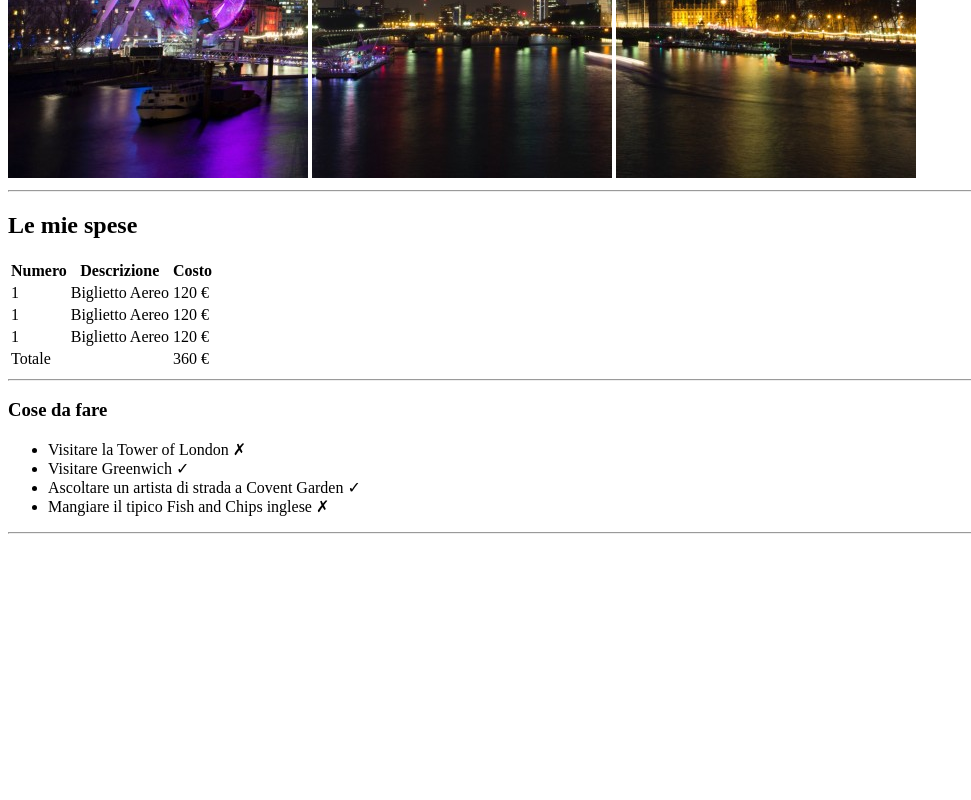
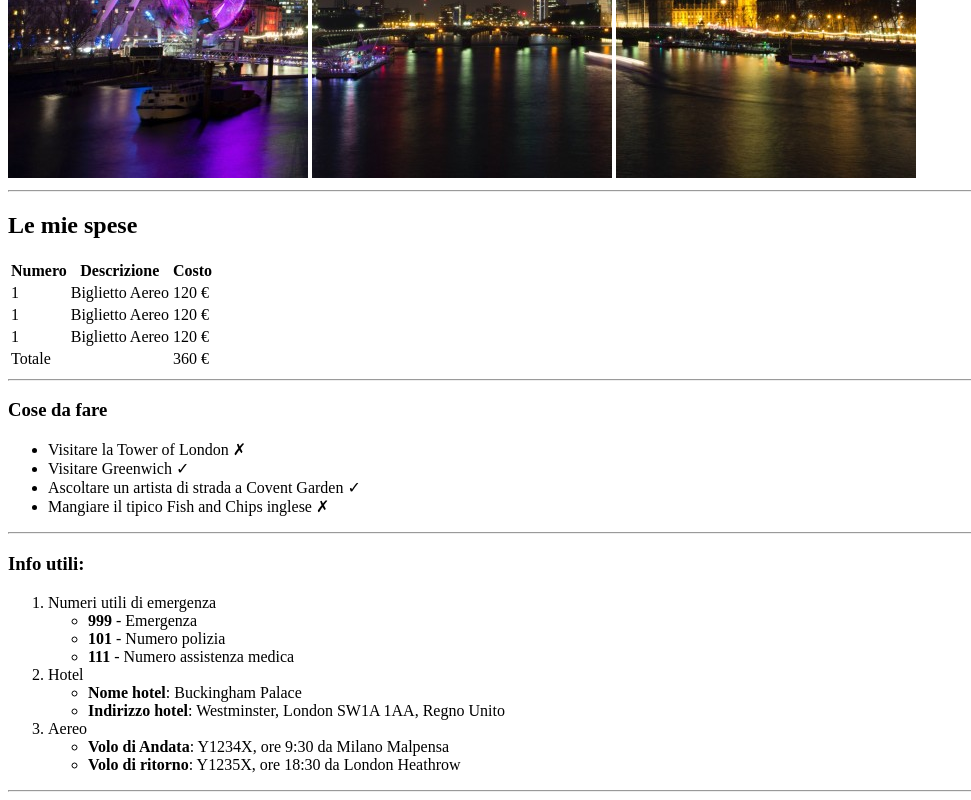
Before and after one commit to pierdomenicoguarnieri/html-london-trip, a plain HTML site: page index.html in a window 1280 px wide. Shown: the part 502-1302 px from the top of the page, without its empty margins (0-971 px from the left). Before the commit the page ends 1044 px from the top, so only its background shows below. Drawn offline with Linux system fonts and the light colour scheme.

Commit message:
[add] section 3 to main

```diff
--- a/index.html
+++ b/index.html
@@ -73,6 +73,36 @@
               </ul>
               <hr>
             </section>
+
+            <!-- Sezione 3: Info utili -->
+            <section>
+              <h3>Info utili:</h3>
+              <ol>
+                <li>
+                  Numeri utili di emergenza
+                  <ul>
+                    <li><strong>999</strong> - Emergenza</li>
+                    <li><strong>101</strong> - Numero polizia</li>
+                    <li><strong>111</strong> - Numero assistenza medica</li>
+                  </ul>
+                </li>
+                <li>
+                  Hotel
+                  <ul>
+                    <li><strong>Nome hotel</strong>: Buckingham Palace</li>
+                    <li><strong>Indirizzo hotel</strong>: Westminster, London SW1A 1AA, Regno Unito</li>
+                  </ul>
+                </li>
+                <li>
+                  Aereo
+                  <ul>
+                    <li><strong>Volo di Andata</strong>: Y1234X, ore 9:30 da Milano Malpensa</li>
+                    <li><strong>Volo di ritorno</strong>: Y1235X, ore 18:30 da London Heathrow</li>
+                  </ul>
+                </li>
+              </ol>
+              <hr>
+            </section>
     </main>
   </body>
 </html>
```
